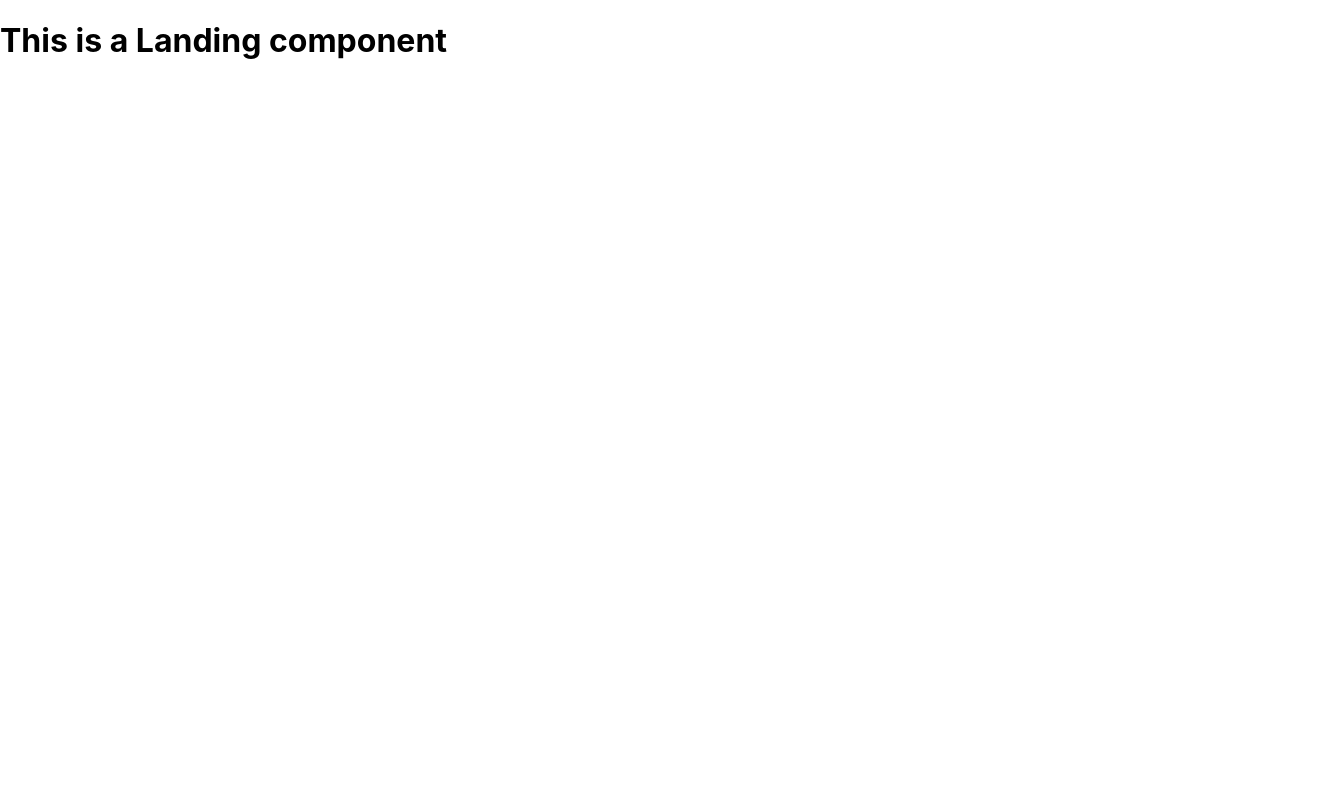
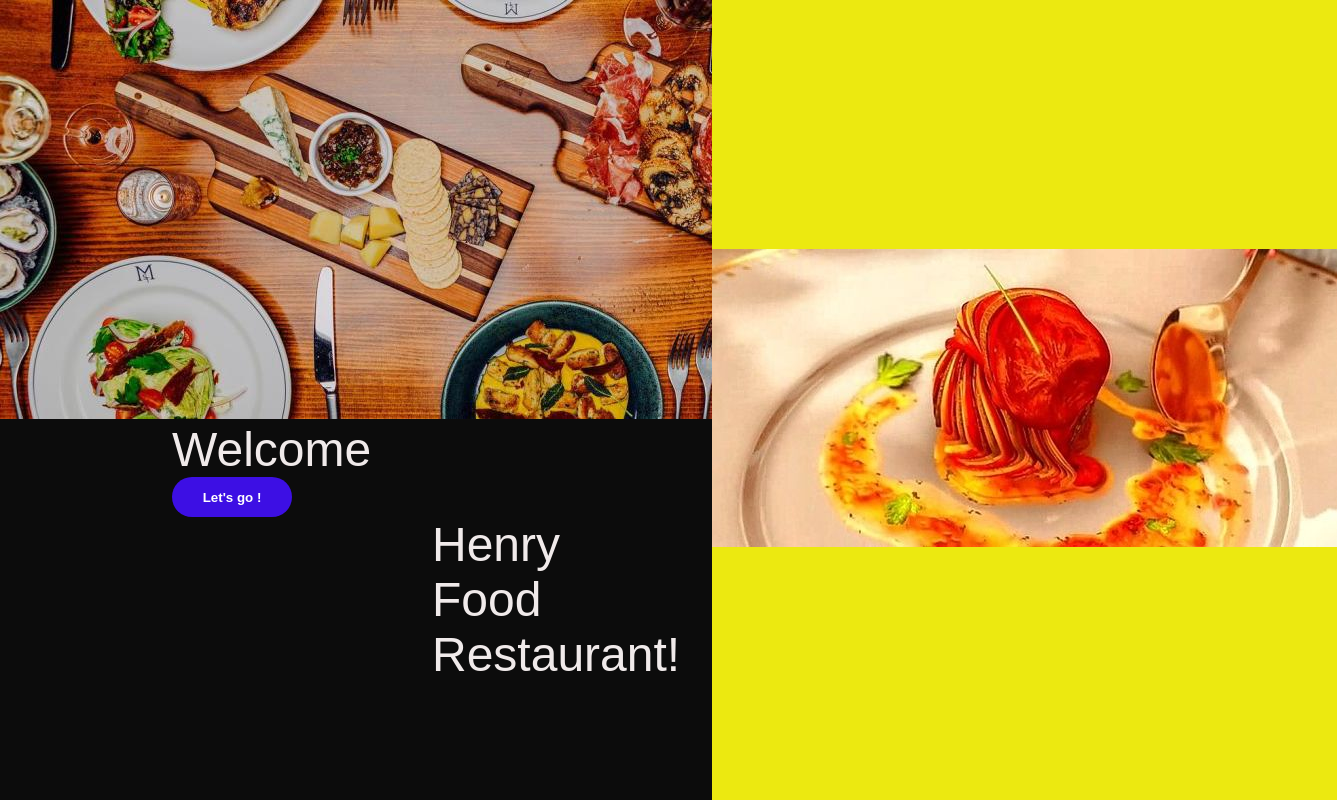
Before and after one commit to JuanArnau7/HenryClient, a React (Create React App) app: page / in a window 1280 px wide. Shown: the whole page, 1337 px wide, since content can reach past the window. Built offline with nearby package versions, Linux system fonts and the light colour scheme.

Commit message:
Añado landing page de Ruben

```diff
--- a/src/components/Landing/Landing.jsx
+++ b/src/components/Landing/Landing.jsx
@@ -1,8 +1,45 @@
-import React from "react"
+import React from 'react'
+import img from '../Landing/img/restaurant.jpg'
+import img1 from '../Landing/img/ratatouille.jpg'
+import styles from '../Landing/Landing.module.css'
+import { Link } from 'react-router-dom'
+
+
+
+
 const Landing = () => {
-  return(
+  return (
     <>
-      <h1>This is a Landing component</h1>
+      <div className={styles.background}>
+      <div className={styles.img}>
+        <img src={img} alt="LandingPage" />
+      </div>
+
+        <div className={styles.contTile}>
+
+          <div className={styles.CardTitle}>
+            <div className={styles.Title}>Welcome</div>
+            <div className={styles.parrafo}>
+
+            </div>
+            <Link to="/home">
+              <button className={styles.button}>Let's go !</button>
+            </Link>
+          </div>
+            <div className={styles.Title}> Henry Food Restaurant!</div>
+
+        </div>
+
+        <div className={styles.contGlobo}>
+          <div className={styles.contimg}>
+          <div className={styles.img1}>
+            <img src={img1} alt="LandingPage" />
+          </div>
+
+          </div>
+        </div>
+
+      </div>
     </>
   )
 }
--- /dev/null
+++ b/src/components/Landing/Landing.module.css
@@ -0,0 +1,59 @@
+.background {
+    background-color: rgb(12, 12, 12);
+    height: 100vh;
+    display: flex;
+  }
+
+  .contTile {
+    margin-top: 390px;
+    padding: 2rem;
+
+  }
+
+  .CardTitle {
+    display: flex;
+    flex-direction: column;
+    margin-left: -260px;
+    /* gap: 1rem; */
+  }
+
+  .contGlobo {
+    width: 85%;
+    display: flex;
+    align-items: center;
+    justify-content: center;
+    background-color: #ece910;
+  }
+
+  .img{
+    margin-top: 0px;
+    width: 400px;
+
+  }
+
+
+  .contimg{
+    width: -14rem
+  }
+
+  .Title {
+    font-size: clamp(1rem, 1rem + 8vw, 3rem);
+    font-weight: 50;
+    font-family: "Rubik", sans-serif;
+    color: #f0eaea;
+  }
+
+  .button {
+    font-family: "Rubik", sans-serif;
+    color: rgb(255, 255, 255);
+    background-color: #3d0fe4;
+    font-weight: 700;
+    min-height: 40px;
+    min-width: 120px;
+    border-radius: 2rem;
+    cursor: pointer;
+    border: none;
+  }
+  .button:hover {
+    background-color: #15f077;
+  }
```
Also changed, not shown: src/components/Landing/img/ratatouille.jpg (added), src/components/Landing/img/restaurant.jpg (added).
